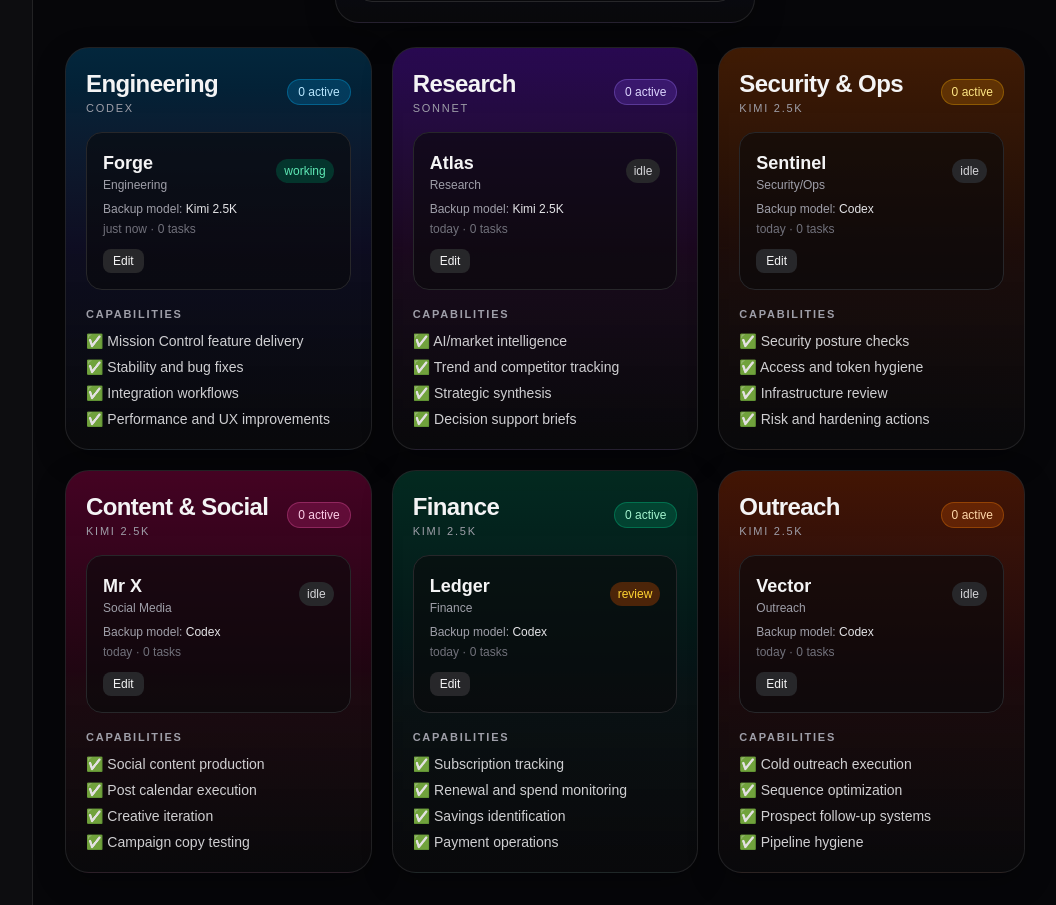
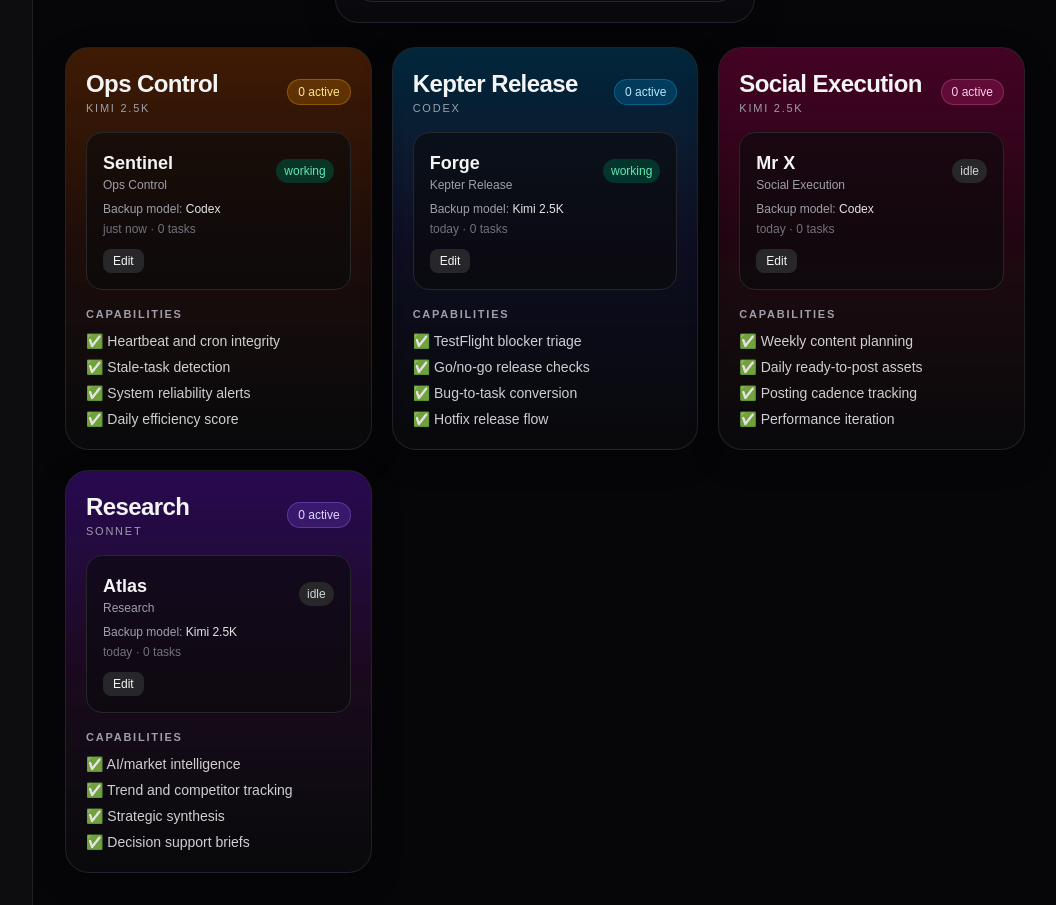
Before and after one commit to maltch1977/mission_control, a Next.js app in the folder mission-control/: page /team in a window 1280 px wide. Shown: the part 840-1745 px from the top of the page, without its empty margins (223-1279 px from the left). Built offline with nearby package versions, Linux system fonts and the light colour scheme; no server answers; the database is empty.

Commit message:
Team: rebuild around active launch agents and remove outreach from default roster

```diff
--- a/mission-control/src/app/team/page.tsx
+++ b/mission-control/src/app/team/page.tsx
@@ -31,18 +31,48 @@
 
 const departmentConfigs: DepartmentConfig[] = [
   {
-    key: "engineering",
-    title: "Engineering",
+    key: "ops-control",
+    title: "Ops Control",
+    accent: "from-amber-800/40 via-orange-900/20 to-zinc-950",
+    badge: "text-amber-200 bg-amber-500/20 border border-amber-400/30",
+    leadName: "Sentinel",
+    fallbackRole: "Ops Control Lead",
+    modelDefault: "Kimi",
+    capabilities: [
+      "Heartbeat and cron integrity",
+      "Stale-task detection",
+      "System reliability alerts",
+      "Daily efficiency score",
+    ],
+  },
+  {
+    key: "kepter-release",
+    title: "Kepter Release",
     accent: "from-sky-800/40 via-indigo-900/20 to-zinc-950",
     badge: "text-sky-200 bg-sky-500/20 border border-sky-400/30",
     leadName: "Forge",
-    fallbackRole: "Engineering Lead",
+    fallbackRole: "Release Lead",
     modelDefault: "Codex",
     capabilities: [
-      "Mission Control feature delivery",
-      "Stability and bug fixes",
-      "Integration workflows",
-      "Performance and UX improvements",
+      "TestFlight blocker triage",
+      "Go/no-go release checks",
+      "Bug-to-task conversion",
+      "Hotfix release flow",
+    ],
+  },
+  {
+    key: "social-execution",
+    title: "Social Execution",
+    accent: "from-pink-800/40 via-rose-900/20 to-zinc-950",
+    badge: "text-pink-200 bg-pink-500/20 border border-pink-400/30",
+    leadName: "Mr X",
+    fallbackRole: "Social Lead",
+    modelDefault: "Kimi",
+    capabilities: [
+      "Weekly content planning",
+      "Daily ready-to-post assets",
+      "Posting cadence tracking",
+      "Performance iteration",
     ],
   },
   {
@@ -60,88 +90,24 @@
       "Decision support briefs",
     ],
   },
-  {
-    key: "security",
-    title: "Security & Ops",
-    accent: "from-amber-800/40 via-orange-900/20 to-zinc-950",
-    badge: "text-amber-200 bg-amber-500/20 border border-amber-400/30",
-    leadName: "Sentinel",
-    fallbackRole: "Security Lead",
-    modelDefault: "Kimi",
-    capabilities: [
-      "Security posture checks",
-      "Access and token hygiene",
-      "Infrastructure review",
-      "Risk and hardening actions",
-    ],
-  },
-  {
-    key: "social",
-    title: "Content & Social",
-    accent: "from-pink-800/40 via-rose-900/20 to-zinc-950",
-    badge: "text-pink-200 bg-pink-500/20 border border-pink-400/30",
-    leadName: "Mr X",
-    fallbackRole: "Content Lead",
-    modelDefault: "Kimi",
-    capabilities: [
-      "Social content production",
-      "Post calendar execution",
-      "Creative iteration",
-      "Campaign copy testing",
-    ],
-  },
-  {
-    key: "finance",
-    title: "Finance",
-    accent: "from-emerald-800/40 via-teal-900/20 to-zinc-950",
-    badge: "text-emerald-200 bg-emerald-500/20 border border-emerald-400/30",
-    leadName: "Ledger",
-    fallbackRole: "Finance Lead",
-    modelDefault: "Kimi",
-    capabilities: [
-      "Subscription tracking",
-      "Renewal and spend monitoring",
-      "Savings identification",
-      "Payment operations",
-    ],
-  },
-  {
-    key: "outreach",
-    title: "Outreach",
-    accent: "from-orange-800/40 via-red-900/20 to-zinc-950",
-    badge: "text-orange-200 bg-orange-500/20 border border-orange-400/30",
-    leadName: "Vector",
-    fallbackRole: "Outreach Lead",
-    modelDefault: "Kimi",
-    capabilities: [
-      "Cold outreach execution",
-      "Sequence optimization",
-      "Prospect follow-up systems",
-      "Pipeline hygiene",
-    ],
-  },
 ];
 
 const seeds: Agent[] = [
-  { id: "a1", name: "Panda", role: "Chief of Staff", model: "Codex", status: "working", last_active: "just now", mission: "Route tasks, enforce priorities, and govern model spend." },
-  { id: "a2", name: "Mr X", role: "Social Media", model: "Kimi", status: "idle", last_active: "today", mission: "Social strategy and content execution." },
-  { id: "a3", name: "Atlas", role: "Research", model: "Sonnet", status: "idle", last_active: "today", mission: "AI, startup, and marketing intelligence." },
-  { id: "a4", name: "Forge", role: "Engineering", model: "Codex", status: "working", last_active: "just now", mission: "Keep Mission Control moving and stable." },
-  { id: "a5", name: "Vector", role: "Outreach", model: "Kimi", status: "idle", last_active: "today", mission: "Outreach systems and conversion tuning." },
-  { id: "a6", name: "Ledger", role: "Finance", model: "Kimi", status: "review", last_active: "today", mission: "Manage subscriptions and payment efficiency." },
-  { id: "a7", name: "Sentinel", role: "Security/Ops", model: "Kimi", status: "idle", last_active: "today", mission: "Run periodic hardening and risk checks." },
+  { id: "a1", name: "Panda", role: "Chief of Staff", model: "Codex", status: "working", last_active: "just now", mission: "Route priorities and enforce execution contracts." },
+  { id: "a2", name: "Sentinel", role: "Ops Control", model: "Kimi", status: "working", last_active: "just now", mission: "Own heartbeat/crons integrity and raise reliability alerts." },
+  { id: "a3", name: "Forge", role: "Kepter Release", model: "Codex", status: "working", last_active: "today", mission: "Drive TestFlight blockers to release-ready state." },
+  { id: "a4", name: "Mr X", role: "Social Execution", model: "Kimi", status: "idle", last_active: "today", mission: "Produce and track daily social outputs." },
+  { id: "a5", name: "Atlas", role: "Research", model: "Sonnet", status: "idle", last_active: "today", mission: "Support launch decisions with targeted research." },
 ];
 
 const blank = { name: "", role: "", model: "Kimi", status: "idle" as AgentStatus, mission: "" };
 
 const roleModelDefaults: Record<string, string> = {
   "Chief of Staff": "Codex",
-  "Social Media": "Kimi",
+  "Ops Control": "Kimi",
+  "Kepter Release": "Codex",
+  "Social Execution": "Kimi",
   Research: "Sonnet",
-  Engineering: "Codex",
-  Outreach: "Kimi",
-  Finance: "Kimi",
-  "Security/Ops": "Kimi",
 };
 
 function modelLabel(model: string) {
```
